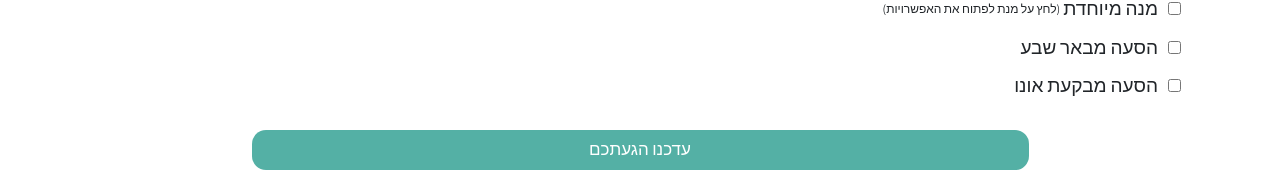
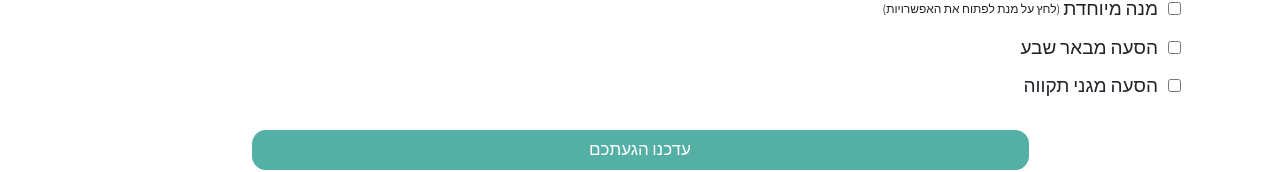
Before and after one commit to elitsi/smsInvitations, a React (Create React App) app in the folder client/: page / in a window 1280 px wide. Shown: the part 444-616 px from the top of the page. Built offline with nearby package versions, Linux system fonts and the light colour scheme; the HTML template or start-up script is replaced by a standard one.

Commit message:
chaning client ride title

```diff
--- a/client/src/components/arrivalsComponent/index.js
+++ b/client/src/components/arrivalsComponent/index.js
@@ -178,7 +178,7 @@ export default class ArrivalsComponent extends React.Component {
           value: this.state.transports['transportSouth'],
         },
         {
-          label: 'הסעה מבקעת אונו',
+          label: 'הסעה מגני תקווה',
           changeCallback: () => this.handleTransportChange('transportCenter'),
           value: this.state.transports['transportCenter'],
         },
```
